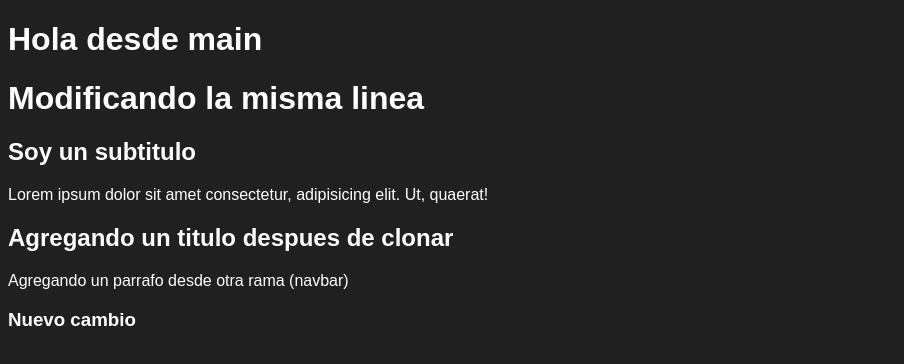
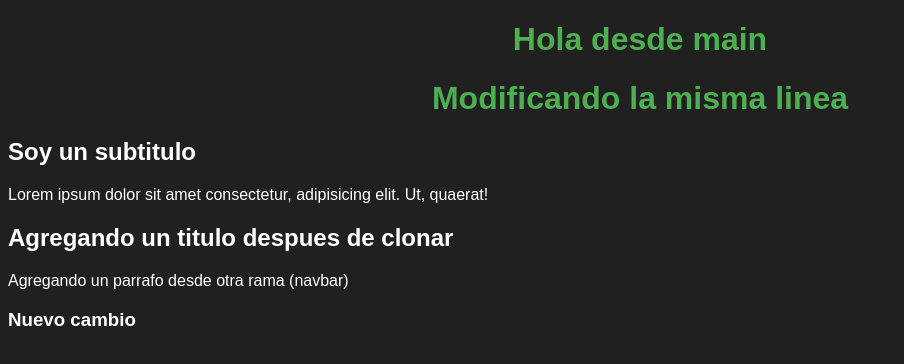
Before and after one commit to tomasontibero/Prueba-1-git, a plain HTML site: page index.html in a window 1280 px wide. Shown: the whole page, without its empty margins (0-904 px from the left). Drawn offline with Linux system fonts and the light colour scheme.

Commit message:
add color h1

```diff
--- a/styles.css
+++ b/styles.css
@@ -3,3 +3,7 @@ body{
     color: #fff ;
     font-family: sans-serif;
 }
+h1{
+    color: #4CAF50;
+    text-align: center;
+}
```
